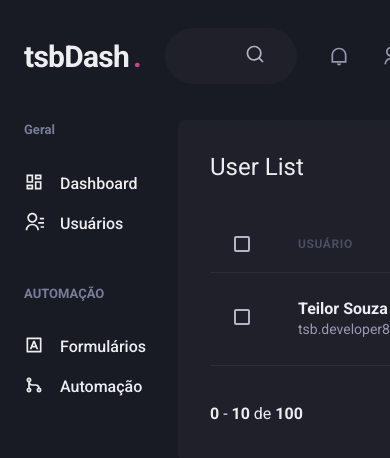
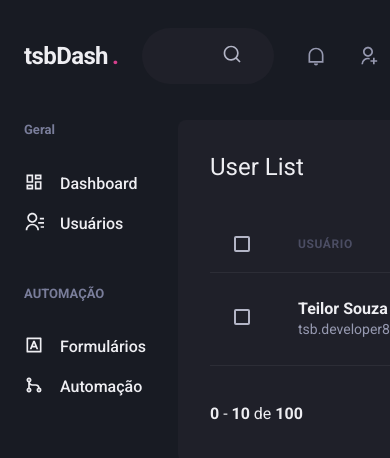
Before and after one commit to teilorbarcelos/tsbdash, a Next.js app: page /users in a window 390 px wide. Shown: the top 458 px of the page. Built offline with nearby package versions, Linux system fonts and the light colour scheme.

Commit message:
logo responsive

```diff
--- a/src/components/Header/Logo.tsx
+++ b/src/components/Header/Logo.tsx
@@ -3,7 +3,7 @@ import { Text } from "@chakra-ui/react";
 export function Logo() {
   return (
     <Text
-      fontSize="3xl"
+      fontSize={['2xl', '3xl']}
       fontWeight="bold"
       letterSpacing="tight"
       w="64"
```
